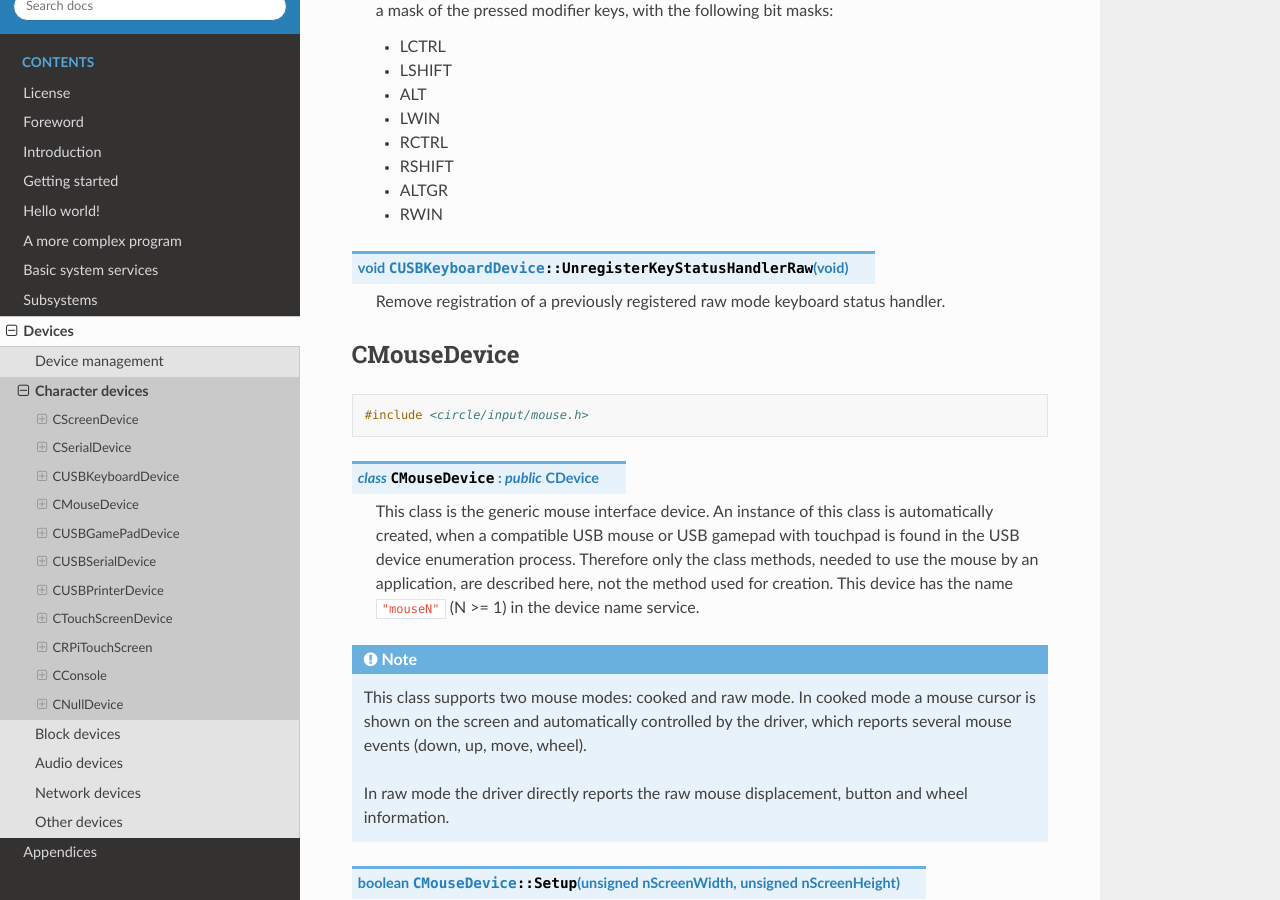
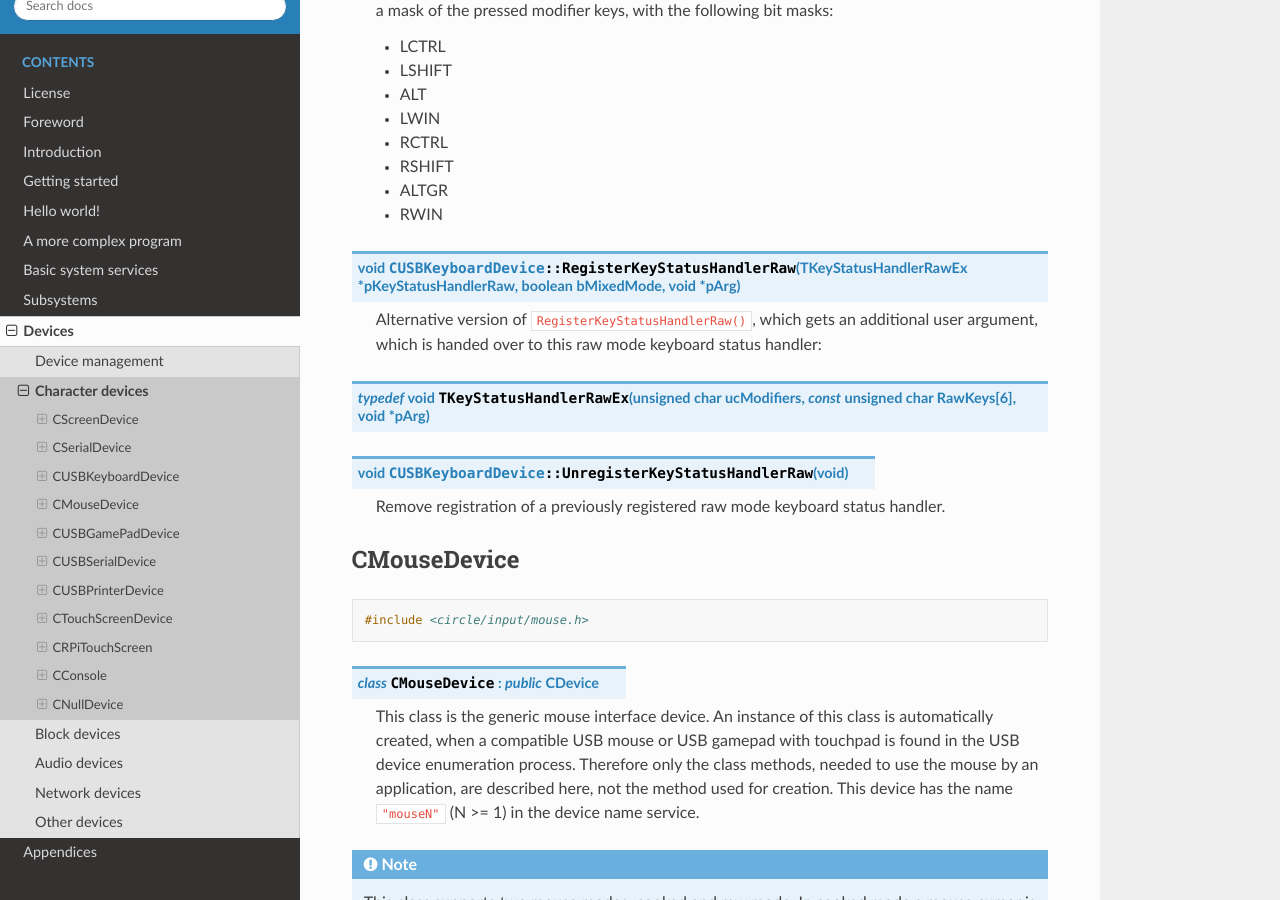
Before and after one commit to rsta2/circle-docs, a Sphinx documentation site: the page built from docs/devices/character-devices.rst, in a window 1280 px wide and 900 px high, scrolled down 9042 px. Built offline with Sphinx 7.4.7 and the Read the Docs theme 2.0.0, drawn with Linux system fonts in a browser that asks for light colours; some of the changed text lies outside the part shown.

Commit message:
devices/character-devices: Add argument to keyboard and mouse raw mode callbacks

```diff
--- a/docs/devices/character-devices.rst
+++ b/docs/devices/character-devices.rst
@@ -319,6 +319,12 @@ CUSBKeyboardDevice
 	* ALTGR
 	* RWIN
 
+.. cpp:function:: void CUSBKeyboardDevice::RegisterKeyStatusHandlerRaw (TKeyStatusHandlerRawEx *pKeyStatusHandlerRaw, boolean bMixedMode, void *pArg)
+
+	Alternative version of ``RegisterKeyStatusHandlerRaw()``, which gets an additional user argument, which is handed over to this raw mode keyboard status handler:
+
+.. c:type:: void TKeyStatusHandlerRawEx (unsigned char	ucModifiers, const unsigned char RawKeys[6], void *pArg)
+
 .. cpp:function:: void CUSBKeyboardDevice::UnregisterKeyStatusHandlerRaw (void)
 
 	Remove registration of a previously registered raw mode keyboard status handler.
@@ -397,6 +403,12 @@ CMouseDevice
 
 .. c:macro:: MOUSE_DISPLACEMENT_MIN
 .. c:macro:: MOUSE_DISPLACEMENT_MAX
+
+.. cpp:function:: void CMouseDevice::RegisterStatusHandler (TMouseStatusHandlerEx *pStatusHandler, void *pArg)
+
+	Alternative version of ``RegisterStatusHandler()``, which gets an additional user argument, which is handed over to this raw mode mouse status handler:
+
+.. c:type:: void TMouseStatusHandlerEx (unsigned nButtons, int nDisplacementX, int nDisplacementY, int nWheelMove, void *pArg)
 
 .. cpp:function:: unsigned CMouseDevice::GetButtonCount (void) const
 
```
